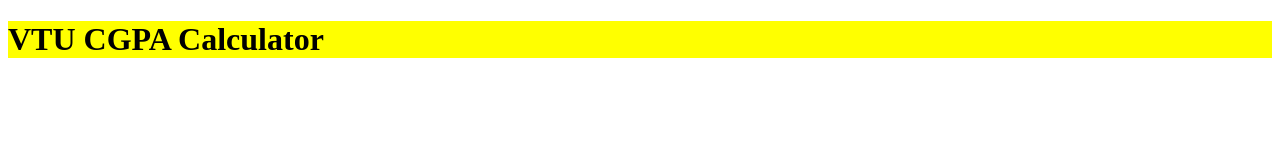
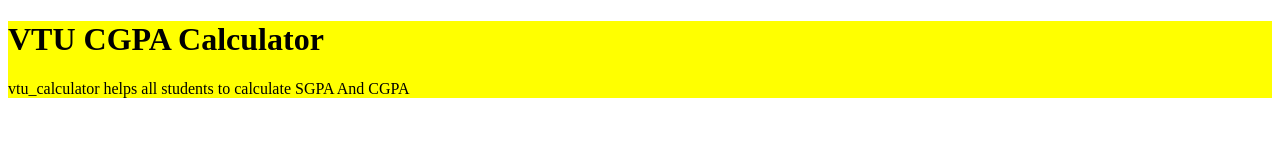
Before and after one commit to Vinodreddy7/vtu_calculator, a plain HTML site: page index.html in a window 1280 px wide. Drawn offline with Linux system fonts and the light colour scheme.

Commit message:
Update index.html

```diff
--- a/index.html
+++ b/index.html
@@ -7,6 +7,7 @@
 <body>
     <div class="block">
         <h1>VTU CGPA Calculator</h1>
+        <p>vtu_calculator helps all students to calculate SGPA And CGPA</p>
     </div>
 </body>
 </html>
```
